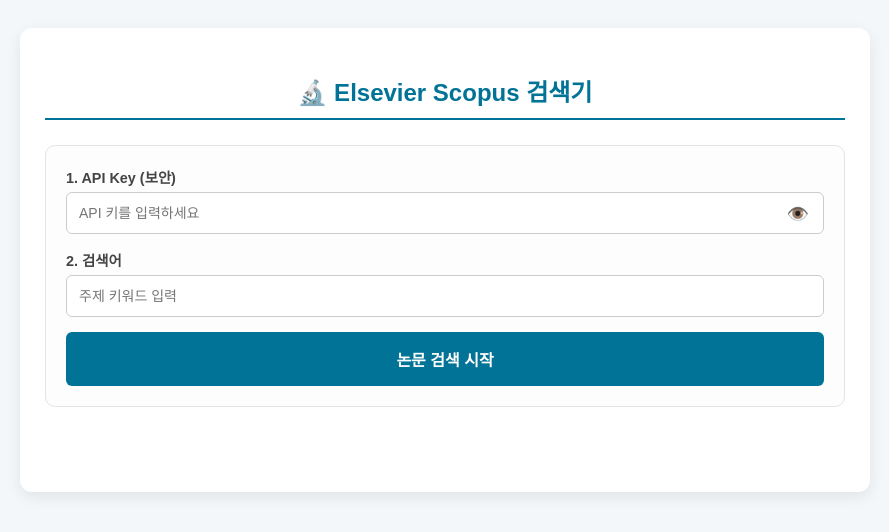
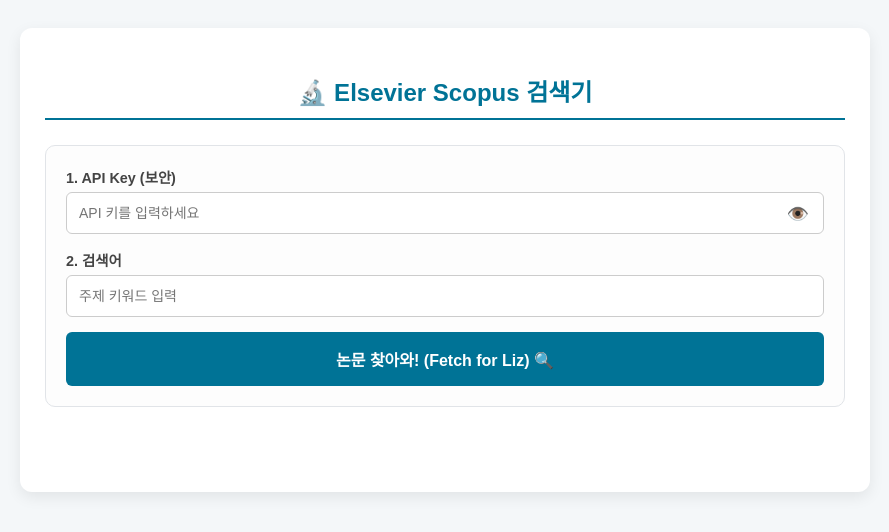
Before and after one commit to ayocjstar/jeong, a plain HTML site: page index.html in a window 1280 px wide. Shown: the whole page, without its empty margins (195-1084 px from the left). Drawn offline with Linux system fonts and the light colour scheme.

Commit message:
Update index.html

```diff
--- a/index.html
+++ b/index.html
@@ -51,7 +51,7 @@
             <label>2. 검색어</label>
             <input type="text" id="keyword" placeholder="주제 키워드 입력">
         </div>
-        <button class="btn-search" id="searchBtn">논문 검색 시작</button>
+        <button class="btn-search" id="searchBtn">논문 찾아와! (Fetch for Liz) 🔍</button>
     </div>
 
     <div id="result-count"></div>
```
